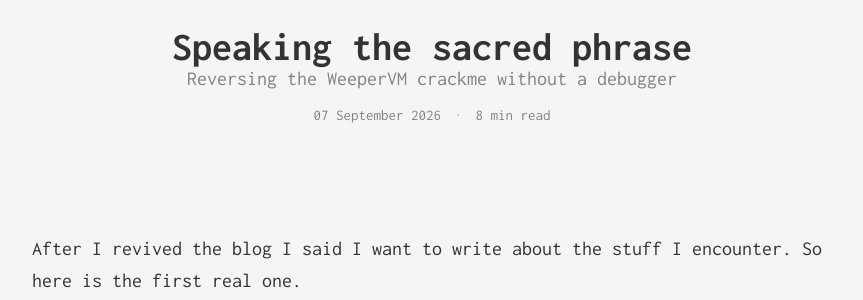
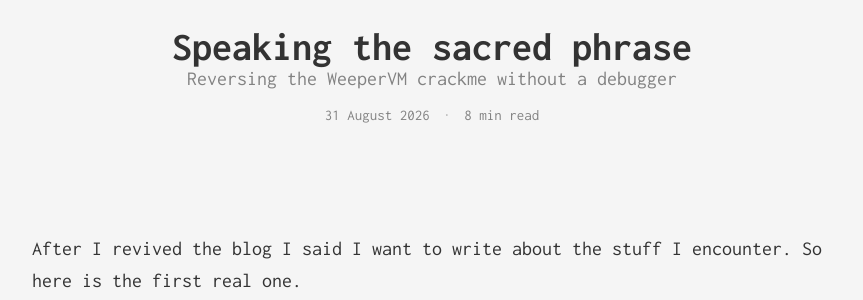
Before and after one commit to wirehack7/capsop.com, a Jekyll site: the page built from _posts/2026-09-07-weepervm-level-1.md, in a window 1280 px wide and 900 px high. Shown: the part 251-551 px from the top of the window, without its empty margins (208-1071 px from the left). Built offline with Jekyll 4.4.1, drawn with Linux system fonts in a browser that asks for light colours; some of the changed text lies outside the part shown.

Commit message:
Update _posts/2026-09-07-weepervm-level-1.md

```diff
--- a/_posts/2026-09-07-weepervm-level-1.md
+++ b/_posts/2026-09-07-weepervm-level-1.md
@@ -3,6 +3,7 @@
 title: Speaking the sacred phrase
 subtitle: Reversing the WeeperVM crackme without a debugger
 categories: [itsec, English, reversing, crackmes]
+date: 2026-08-31 21:24
 ---
 
 After I revived the blog I said I want to write about the stuff I encounter. So here is the first real one.
```
